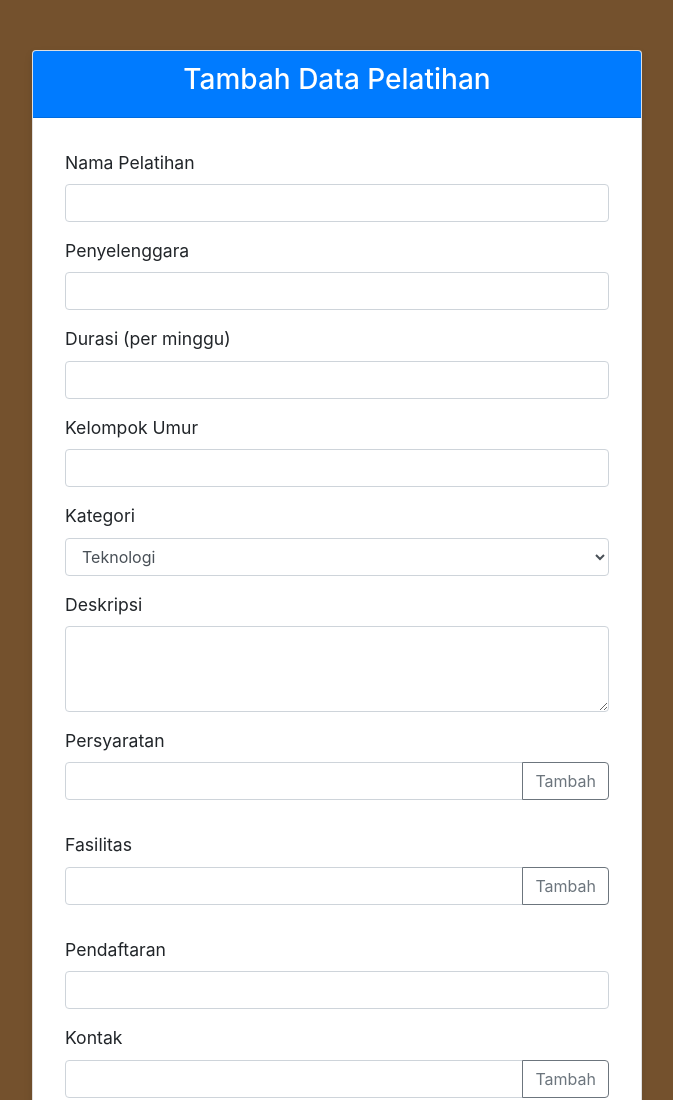
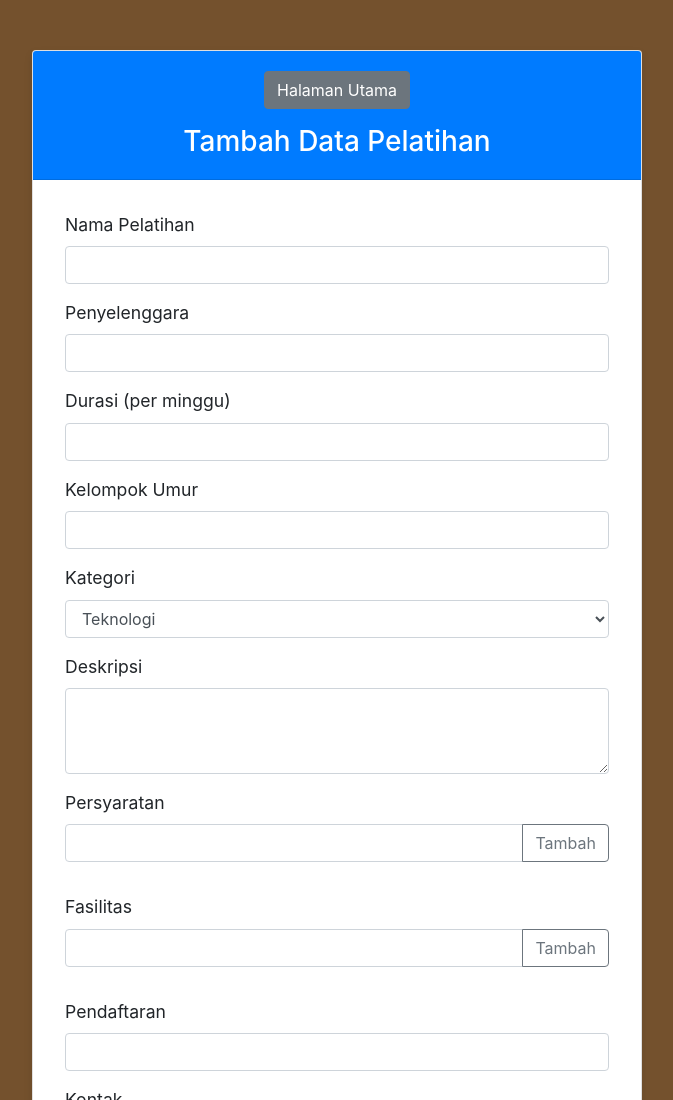
Before and after one commit to yoaneyatalathov/SkillSphere, a plain HTML site: page pages/form.html in a window 1280 px wide. Shown: the top 1100 px of the page, without its empty margins (303-976 px from the left). Drawn offline with nearby package versions, Linux system fonts and the light colour scheme.

Commit message:
tambah link ke halaman utama

```diff
--- a/pages/form.html
+++ b/pages/form.html
@@ -13,6 +13,7 @@
             <div class="col-12 col-md-8 col-lg-6">
                 <div class="card">
                     <div class="card-header text-center">
+                        <a href="../index.html" class="btn btn-secondary mt-2 mb-3">Halaman Utama</a>
                         <h3>Tambah Data Pelatihan</h3>
                     </div>
                     <div class="card-body">
```
